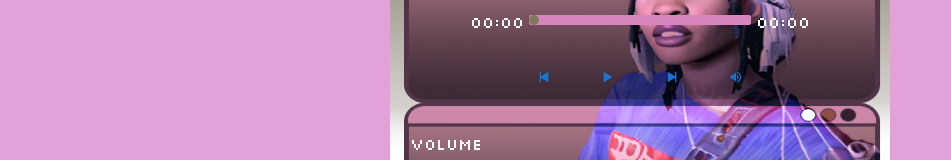
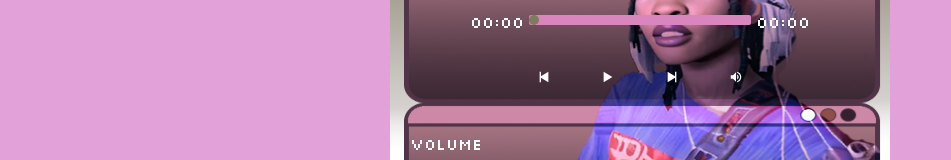
Before and after one commit to actualrockstar/mareko-site, a Next.js app: page /world in a window 1280 px wide. Shown: the part 228-388 px from the top of the page, without its empty margins (0-951 px from the left). Built offline with nearby package versions, Linux system fonts and the light colour scheme.

Commit message:
button color white

```diff
--- a/src/app/_components/Control.tsx
+++ b/src/app/_components/Control.tsx
@@ -82,6 +82,7 @@ export default function Control({audioRef, progressBarRef, duration, setTimeProg
     useEffect(() => {
         if (audioRef) {
           audioRef.current.volume = volume / 100;
+          console.log(audioRef);
         }
       }, [volume, audioRef]);
       const [muteVolume, setMuteVolume] = useState(false);
@@ -99,17 +100,17 @@ export default function Control({audioRef, progressBarRef, duration, setTimeProg
       <div className="grid grid-cols-1 grid-rows-[70px_145px_10px] sm:grid-rows-[60px_130px_10px] lg:grid-rows-[70px_160px_10px] justify-center">
         <div className="flex justify-center">
 
-            <Button onClick={handlePrevious}><IoPlaySkipBackSharp /></Button>
-            <Button onClick={togglePlayPause}>{isPlaying ? <IoPauseSharp />:<IoPlaySharp />}</Button>
-            <Button onClick={handleNext}><IoPlaySkipForwardSharp /></Button>
+            <Button onClick={handlePrevious}><IoPlaySkipBackSharp color="white"/></Button>
+            <Button onClick={togglePlayPause}>{isPlaying ? <IoPauseSharp color="white"/>:<IoPlaySharp color="white"/>}</Button>
+            <Button onClick={handleNext}><IoPlaySkipForwardSharp color="white"/></Button>
 
             <Button onClick={() => setMuteVolume((prev) => !prev)}>
                 {muteVolume || volume < 5 ?(
-                    <IoMdVolumeOff />
+                    <IoMdVolumeOff color="white"/>
                     ) : volume < 40 ? (
-                      <IoMdVolumeLow />
+                      <IoMdVolumeLow color="white"/>
                     ) : (
-                      <IoMdVolumeHigh />
+                      <IoMdVolumeHigh color="white"/>
                     )}
             </Button></div>
         <div className="row-start-2 pt-5 sm:pt-5 lg:pt-5">
```
